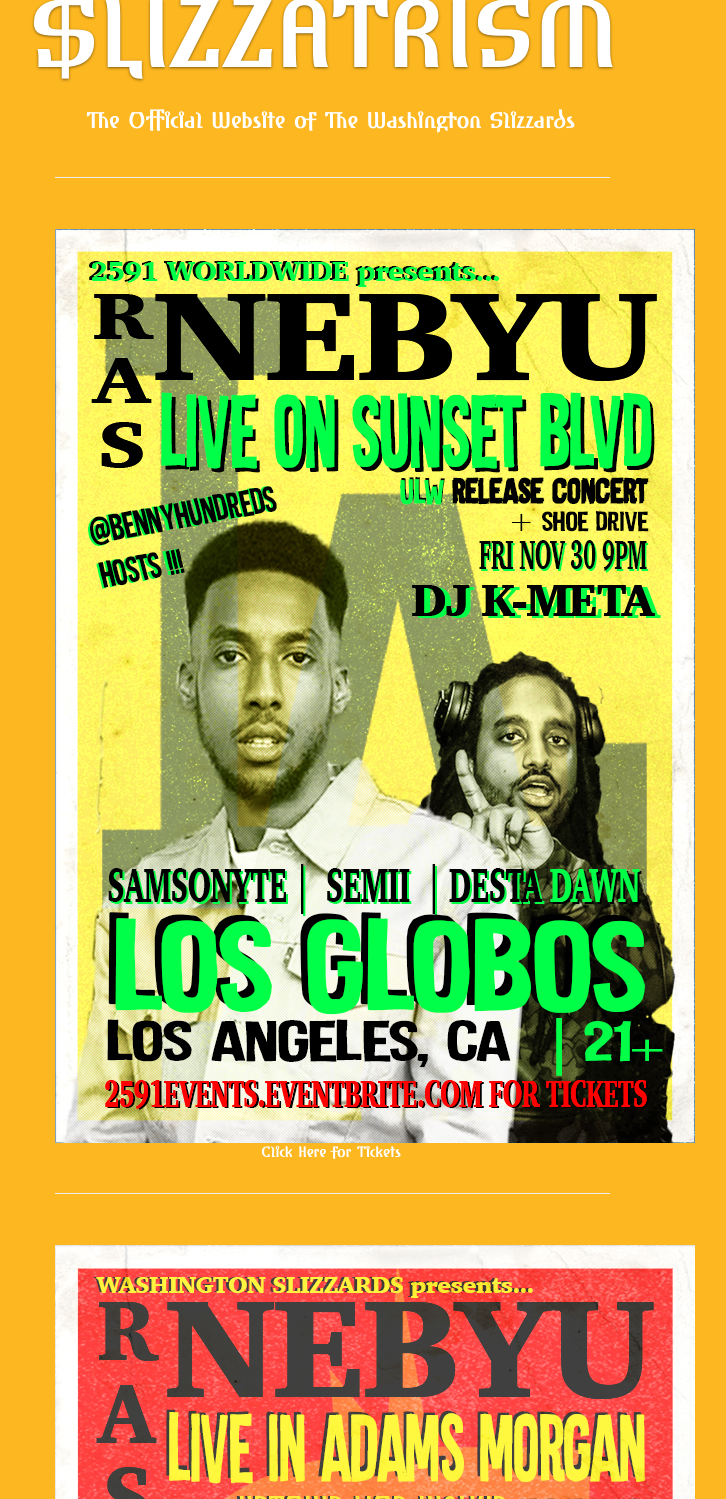
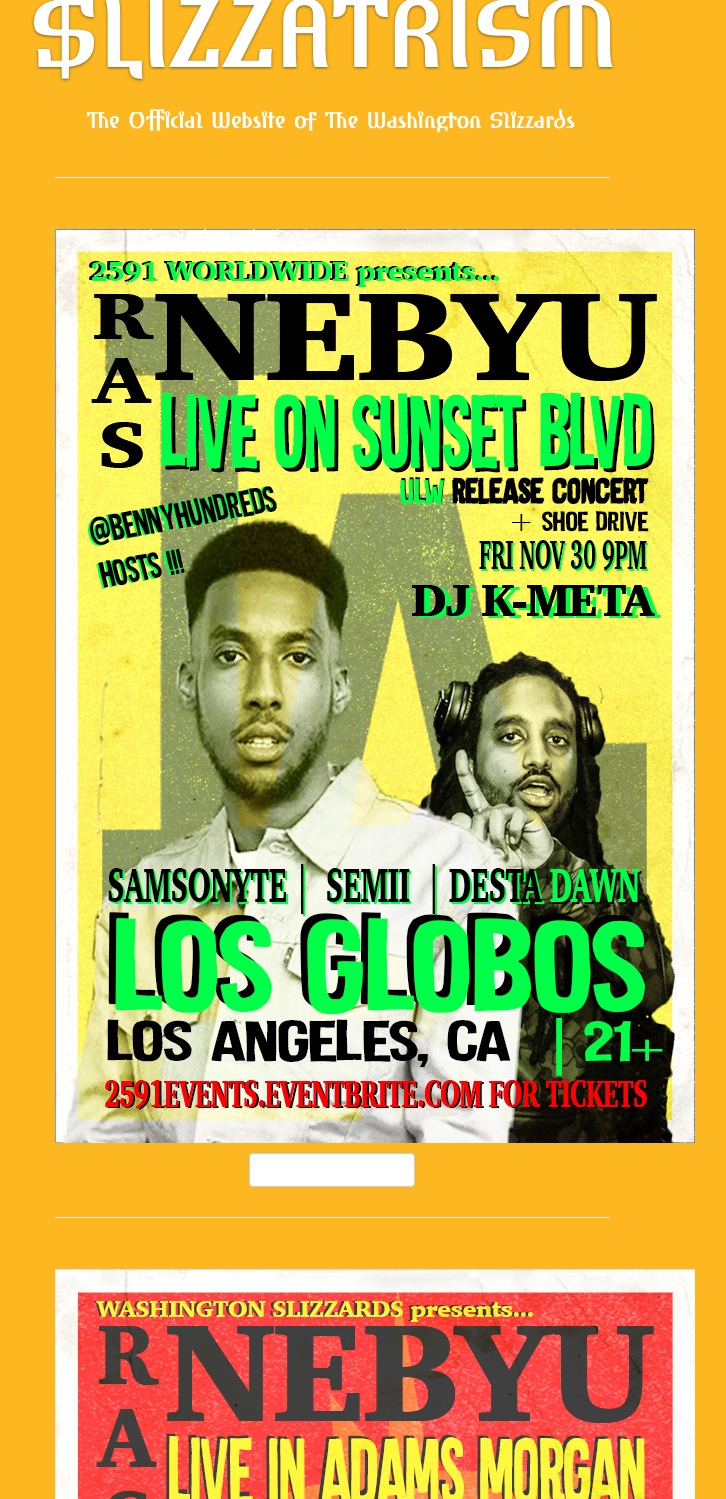
Before and after one commit to jreynolds4/Slizzatrism, a PHP site: page / in a window 1280 px wide. Shown: the part 156-1655 px from the top of the page, without its empty margins (308-1034 px from the left). Run offline with PHP 8.4, Linux system fonts and the light colour scheme; some libraries are stand-ins or nearby versions; some web fonts are replaced.

Commit message:
added concert flyers ticket button

```diff
--- a/web/index.php
+++ b/web/index.php
@@ -122,7 +122,8 @@
         <div class="col-sm-6">
           <p></p>
           <img src="images/show-la-11-30.jpg" alt="LA Show">
-          <p><a href="https://www.eventbrite.com/e/ras-nebyu-live-on-sunset-blvd-tickets-52682487739">Click Here for Tickets</a></p>
+          <p></p>
+          <p><button type="button" class="btn btn-default"><a href="https://www.eventbrite.com/e/ras-nebyu-live-on-sunset-blvd-tickets-52682487739">Click Here for Tickets</a></button></p>
         </div>
         <div class="col-sm-3"></div>
       </div>
@@ -146,7 +147,8 @@
         <div class="col-sm-6">
           <p></p>
           <img src="images/show-dc-12-13.jpg" alt="DC Show">
-          <p><a href="https://www.songbyrddc.com">Click Here for Tickets</a></p>
+          <p></p>
+          <p><button type="button" class="btn btn-default"><a href="https://www.songbyrddc.com">Click Here for Tickets</a></button></p>
         </div>
         <div class="col-sm-3"></div>
       </div>
```
